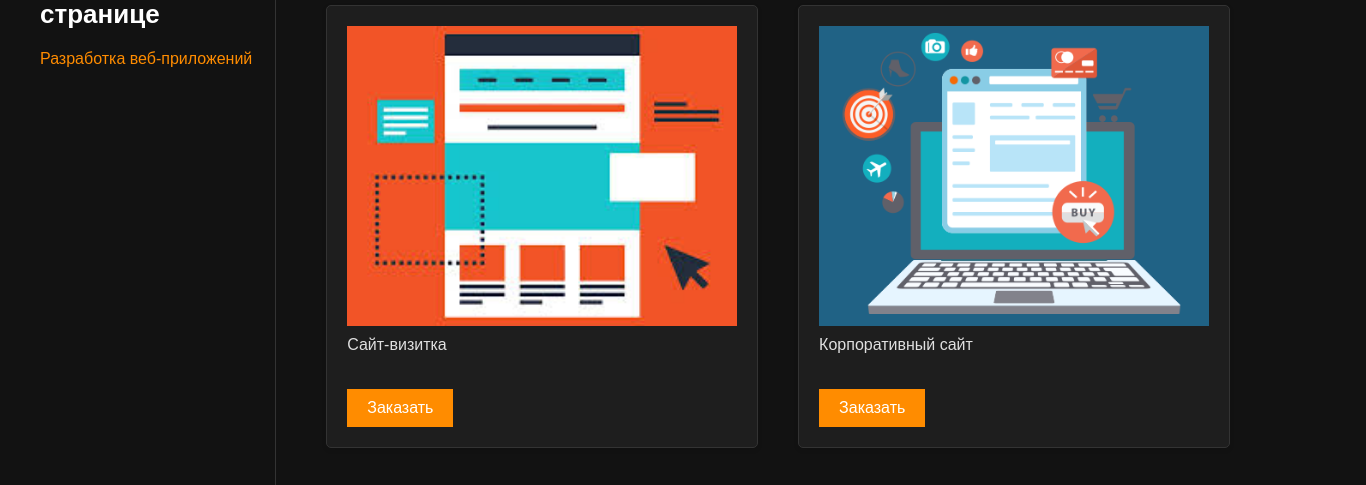
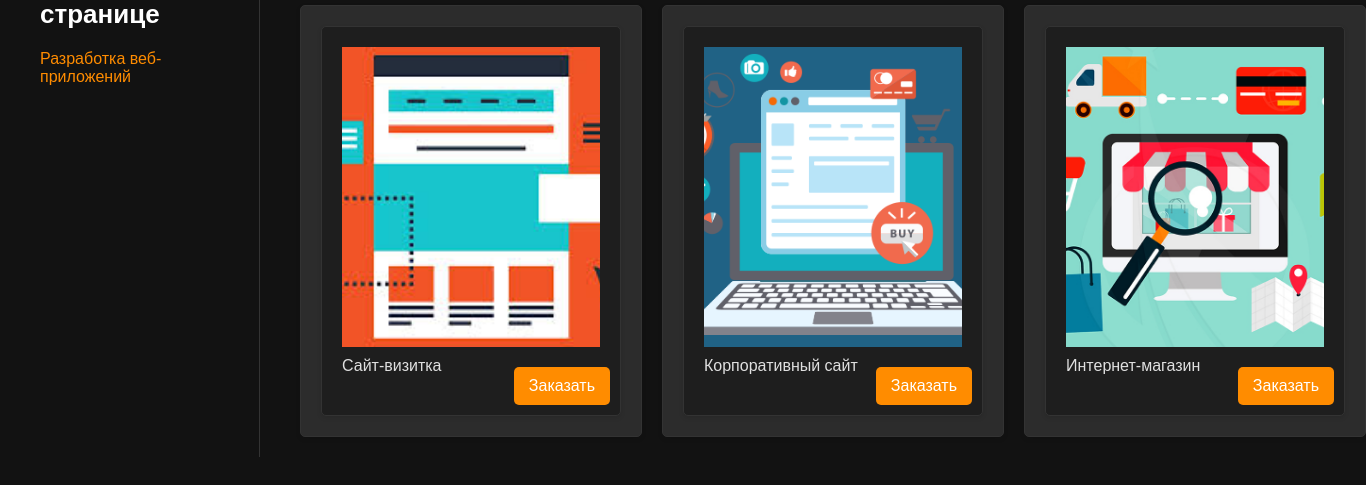
Before and after one commit to NicrosDeFox/FB, a plain HTML site: page Front/services.html in a window 1280 px wide. Shown: the part 322-807 px from the top of the page, 1366 px wide, since content can reach past the window. Drawn offline with Linux system fonts and the light colour scheme; a web font is replaced by a local one.

Commit message:
H/W 6
Completed h/w no.6

```diff
--- a/Front/services.html
+++ b/Front/services.html
@@ -42,26 +42,29 @@
 
         <div class="content">
             <h1 id="service">Разработка веб-приложений</h1>
-            <div class="service-block">
+            <div class="grid-container">
+                <div class="grid-item">
                     <div class="service">
                         <div class="service-photo" style="background-image: url('photo1.jpeg');"></div>
                         <p>Сайт-визитка</p>
                         <button class="order-button" id="openModal1">Заказать</button>
                     </div>
-
+                </div>
+                <div class="grid-item">
                     <div class="service">
                         <div class="service-photo" style="background-image: url('photo2.png');"></div>
                         <p>Корпоративный сайт</p>
                         <button class="order-button" id="openModal2">Заказать</button>
                     </div>
-
+                </div>
+                <div class="grid-item">
                     <div class="service">
                         <div class="service-photo" style="background-image: url('photo3.jpg');"></div>
                         <p>Интернет-магазин</p>
                         <button class="order-button" id="openModal3">Заказать</button>
                     </div>
                 </div>
-
+            </div>
         </div>
     </main>
 
--- a/Front/styles.css
+++ b/Front/styles.css
@@ -62,7 +62,8 @@ hr {
 /* Стили навигационного меню */
 nav {
     display: flex;
-    justify-content: space-around;
+    justify-content: space-around; /* Равномерное распределение */
+    align-items: center; /* Выравнивание по вертикали */
     padding: 15px;
     background-color: #1e1e1e; /* Темный фон для навигации */
 }
@@ -71,8 +72,9 @@ nav a {
     text-decoration: none;
     color: #ff8c00; /* Яркий оранжевый для ссылок */
     font-weight: bold;
-    padding: 10px 20px;
-    transition: color 0.3s, background-color 0.3s;
+    padding: 10px 15px; /* Добавлены отступы */
+    border-radius: 5px; /* Закругление углов ссылок */
+    transition: background-color 0.3s, color 0.3s;
 }
 
 nav a:hover {
@@ -143,6 +145,7 @@ main {
     color: #0056b3; /* Цвет ссылок при наведении */
 }
 
+/* Контентная часть */
 .content {
     width: 80%;
     padding-left: 20px;
@@ -154,7 +157,6 @@ main {
     color: #f5f5f5; /* Светлые заголовки */
 }
 
-/* Заголовки */
 h1 {
     font-size: 32px;
     color: #ff8c00; /* Оранжевый для H1 */
@@ -203,32 +205,68 @@ h3 {
     height: 288px; /* Соответствующая высота с правильными пропорциями */
 }
 
-/* Стили для карточек услуг */
+/* Стили для контейнера сетки */
+.grid-container {
+    display: grid;
+    grid-template-columns: repeat(3, 1fr); /* Три колонки */
+    grid-template-rows: repeat(2, auto); /* Две строки с автоматической высотой */
+    gap: 20px; /* Промежуток между элементами */
+    margin-top: 20px; /* Отступ сверху */
+}
+
+/* Стили для элементов сетки */
+.grid-item {
+    background-color: #2c2c2c; /* Темный фон для элементов */
+    border: 1px solid #333; /* Граница для элементов */
+    border-radius: 5px; /* Закругление углов */
+    padding: 20px; /* Отступ внутри элементов */
+    box-shadow: 0 2px 5px rgba(0, 0, 0, 0.1); /* Тень для элементов */
+    transition: transform 0.3s; /* Плавный переход при наведении */
+}
+
+.grid-item:hover {
+    transform: scale(1.05); /* Увеличение при наведении */
+}
+
+/* Контейнер для карточек */
 .service-block {
     display: flex;
-    flex-wrap: wrap;
+    flex-wrap: wrap; /* Позволяет карточкам обтекать */
+    justify-content: space-between; /* Равномерное распределение карточек */
     gap: 20px; /* Отступы между карточками */
 }
 
+/* Карточки услуг */
 .service {
-    flex: 1;
-    min-width: 300px; /* Минимальная ширина карточки */
-    margin: 10px;
-    padding: 20px; /* Общие отступы внутри блока услуги */
-    height: auto;
+    flex: 1 1 calc(30% - 20px); /* Ширина карточек 30% минус отступы */
+    min-width: 300px; /* Максимальная ширина карточки */
+    padding: 20px;
+    background-color: #1e1e1e; /* Темный фон карточек */
     border: 1px solid #333; /* Граница карточки */
-    border-radius: 5px; /* Закругленные углы */
+    border-radius: 5px;
+    box-shadow: 0 2px 5px rgba(0, 0, 0, 0.1); /* Тень для карточек */
+    position: relative; /* Позволяет использовать абсолютное позиционирование для дочерних элементов */
+    border-radius: 5px;
     overflow: hidden; /* Скрытие переполнения */
-    background-color: #1e1e1e; /* Темный фон для карточек */
-    box-shadow: 0 2px 5px rgba(0,0,0,0.1); /* Тень для карточек */
-    position: relative; /* Для абсолютного позиционирования элементов внутри */
 }
 
 .service-photo {
-    height: 300px; /* Высота блока с изображением */
+    position: relative; /* Позволяет использовать абсолютное позиционирование для внутренних элементов */
     background-size: cover; /* Обложка для фона */
     background-position: center; /* Центрирование изображения */
+    width: 100%; /* Занимает 100% ширины родительского элемента */
+    height: 300px; /* Высота автоматически, чтобы сохранить пропорции */
 }
+
+.service-photo img {
+    position: absolute; /* Абсолютное позиционирование для изображения */
+    top: 10px; /* Пример отступа сверху */
+    left: 10px; /* Пример отступа слева */
+    width: 100%; /* Ширина изображения 100% от родителя */
+    height: auto; /* Высота изображения автоматически */
+    border-radius: 5px; /* Закругление углов изображения */
+}
+
 
 .service p {
     margin-top: 10px;
@@ -243,13 +281,18 @@ h3 {
     font-size: 16px; /* Размер шрифта */
     margin-top: 15px;
     transition: background-color 0.3s; /* Плавный переход для цвета фона */
+    position: absolute; /* Абсолютное позиционирование */
+    bottom: 10px; /* Отступ от низа */
+    right: 10px; /* Отступ от правого края */
+    padding: 10px 15px; /* Отступ внутри кнопки */
+    border-radius: 5px; /* Закругление углов */
 }
 
 .order-button:hover {
-    background-color: #e67e00; /* Более темный оранжевый при наведении */
+    background-color: #e07b00; /* Темнее при наведении */
 }
 
-/* Стили кнопок */
+/* Стили для кнопок */
 button {
     padding: 10px 20px;
     border: none;
```
Lines whose indentation alone changed are shown as unchanged.
